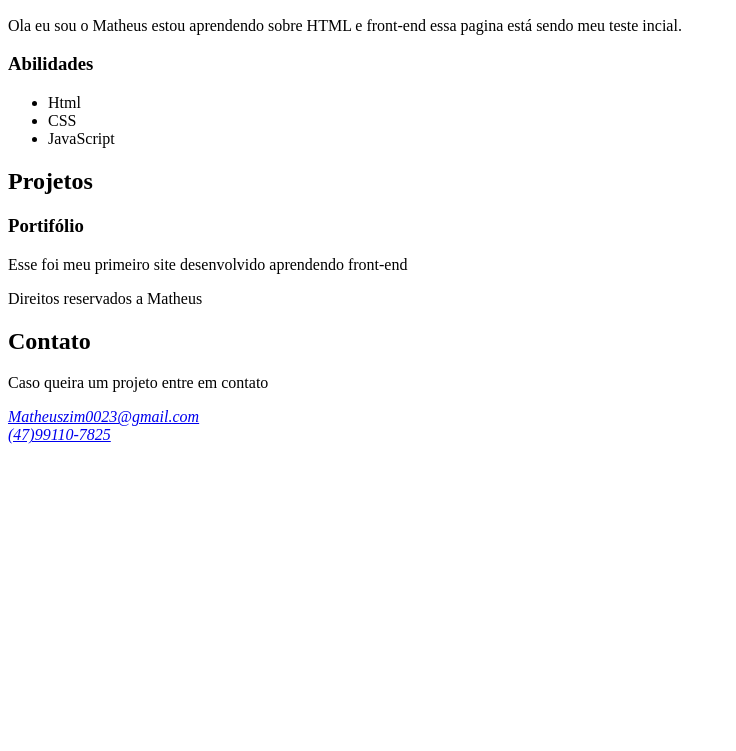
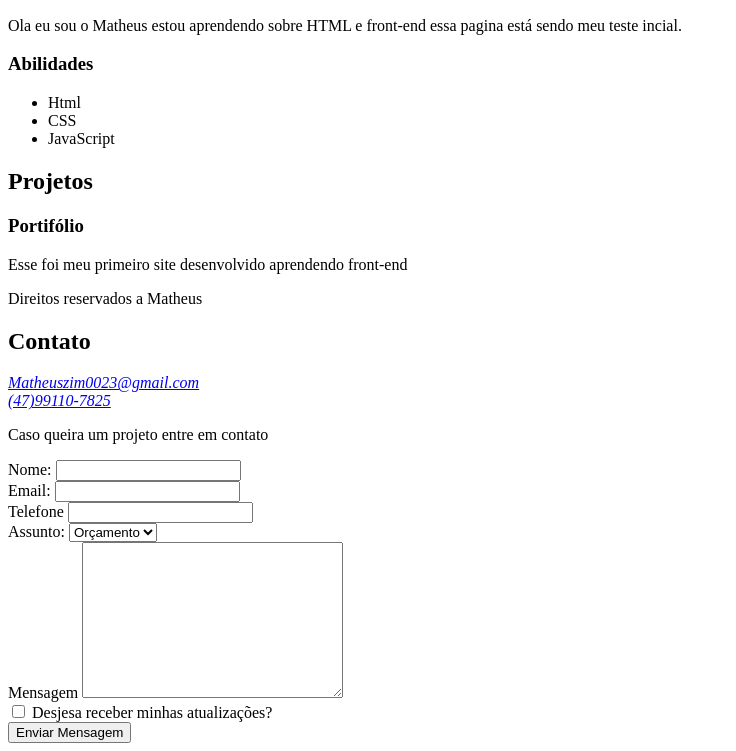
Before and after one commit to Matheuszim0023/meusitehtml, a plain HTML site: page index.html in a window 1280 px wide. Shown: the part 466-1217 px from the top of the page, without its empty margins (0-736 px from the left). Before the commit the page ends 918 px from the top, so only its background shows below. Drawn offline with Linux system fonts and the light colour scheme.

Commit message:
Commit01

```diff
--- a/index.html
+++ b/index.html
@@ -20,7 +20,7 @@
     <Section id="Sobre">
         <h2>Sobre mim</h2>
 
-        <img src="Matheus.png" alt="" title="Foto de perfil">
+        <img src="Matheus.png" alt="" title="Foto">
 
         <Article>
 
@@ -65,12 +65,50 @@
 
             <h2>Contato</h2>
 
+            <address> <!--Meus contatos-->
+
+                <a href="mailto:Matheuszim0023@gmail.com">Matheuszim0023@gmail.com</a><br>
+                <a href="tell:(47)99110-7825">(47)99110-7825</a>
+
+            </address>
+
             <p>Caso queira um projeto entre em contato</p>
 
-            <address>
-                <a href="mailto:Matheuszim0023@gmail.com">Matheuszim0023@gmail.com</a><br>
-                <a href="tell:(47)99110-7825">(47)99110-7825</a>
-            </address>
+            <form action="">
+
+                <label for="Nome">Nome:</label>
+                <input type="text" id="Nome" name="Nome" required> <br>
+
+                <label for="E-mail">Email:</label>
+                <input type="email" id="E-mail" name="Seu melhor E-mail" required> <br>
+
+                <label for="Telefone">Telefone</label>
+                <input type="tel" id="Telefone" name="Seu Telefone" required> <br>
+
+                <label for="Assunto">Assunto: </label>
+                <select name="Assunto" id="Assunto">
+                    <option value="Orcamento">Orçamento</option>
+                    <option value="Duvida">Duvida</option>
+                    <option value="Outro">Outro</option>
+
+                </select>
+
+                <br>
+
+                <label for="Mensagem">Mensagem</label>
+                <textarea name="Mensagem" id="Mensagem" cols="30" rows="10"></textarea>
+
+                <br>
+
+                <input type="checkbox" id="Inscricao" name="Inscricao">
+                <label for="Inscricao">Desjesa receber minhas atualizações?</label>
+
+                <br>
+
+                <input type="submit" value="Enviar Mensagem">
+            </form>
+
+
         </section>
     </footer>
 </body>
```
